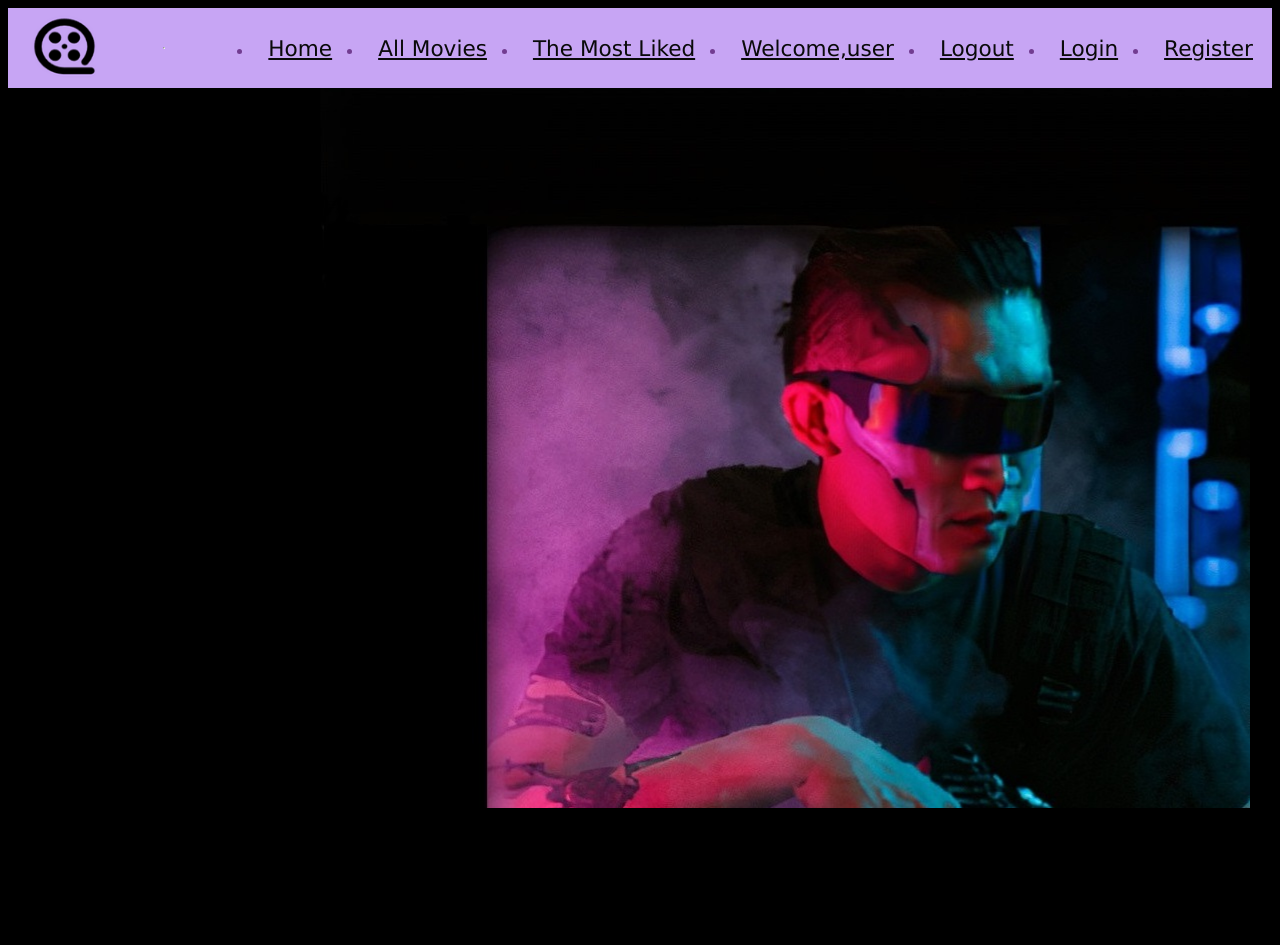
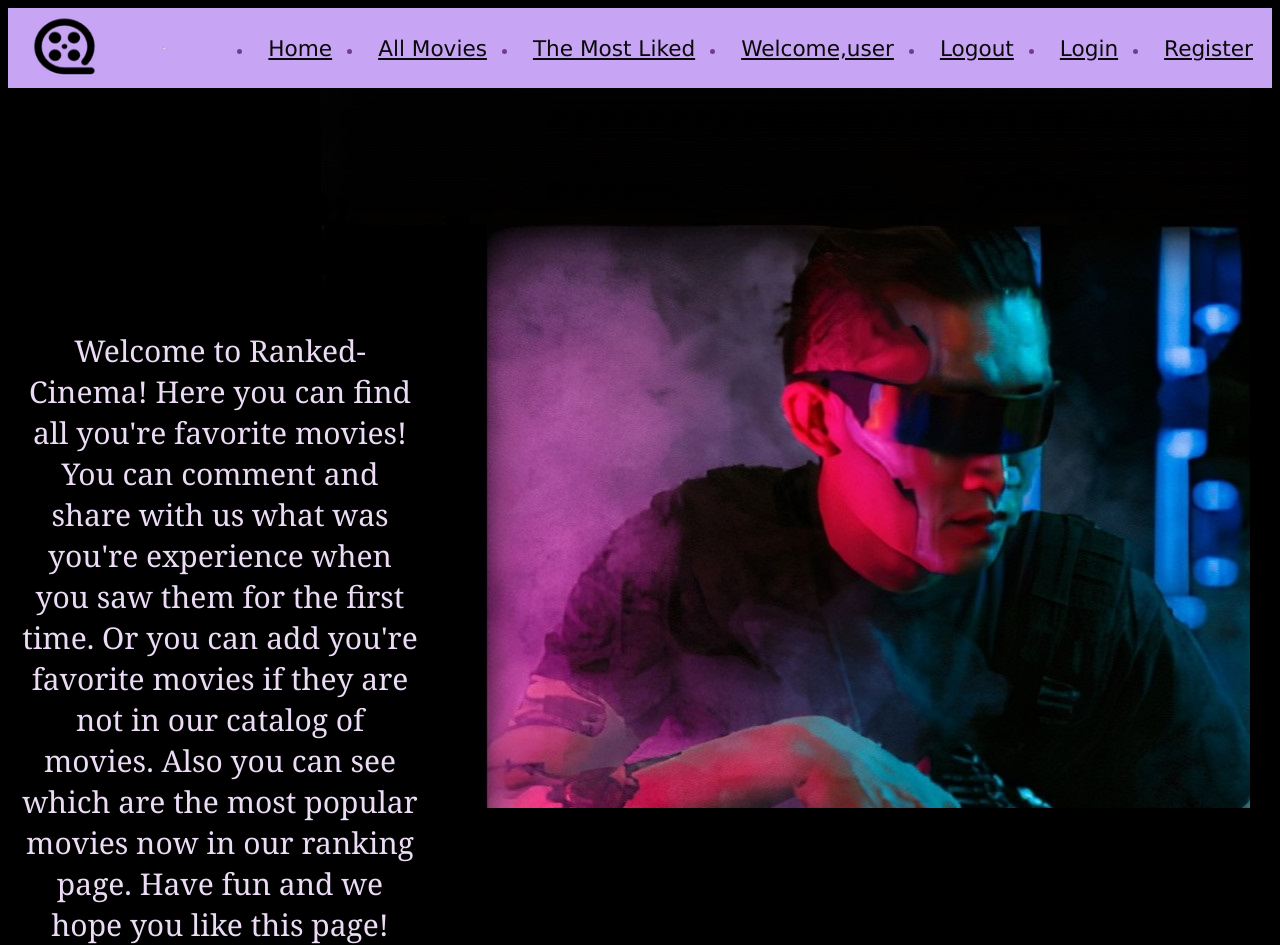
Before and after one commit to IvoKarapeev/Ranked-Cinema, a React (Create React App) app in the folder client/: page / in a window 1280 px wide. Before the commit the page ends 816 px from the top, so only its background shows below. Built offline with nearby package versions, Linux system fonts and the light colour scheme.

Commit message:
Finishing home page

```diff
--- a/client/src/components/Home/Home.js
+++ b/client/src/components/Home/Home.js
@@ -3,7 +3,14 @@ import styles from './Home.module.css';
 const Home = () => {
     return (
         <section className={styles['home-background']}>
-
+            <div className={styles['home-information']}>
+                Welcome to Ranked-Cinema! Here you can find all you're favorite
+                movies! You can comment and share with us what was you're experience when
+                you saw them for the first time. Or you can add you're favorite movies if they
+                are not in our catalog of movies. Also you can see which are the most
+                popular movies now in our ranking page. Have fun and we hope you like this
+                page!
+            </div>
         </section>
     );
 };
--- a/client/src/components/Home/Home.module.css
+++ b/client/src/components/Home/Home.module.css
@@ -3,3 +3,15 @@
     width: 97vw;
     height: 90vh;
 }
+
+.home-information{
+    color: rgb(235, 219, 245);
+    position: absolute;
+    top: 330px;
+    left: 20px;
+    width: 400px;
+    height: 600px;
+    text-align: center;
+    font-size: 30px;
+    font-family:Georgia, 'Times New Roman', Times, serif;
+}
```
